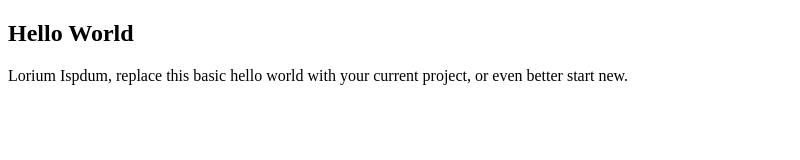
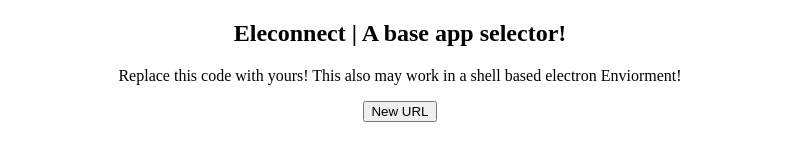
Before and after one commit to RossMdevs/Eleconnect, an Electron app: page index.html in a window 800 px wide. Drawn offline with nearby package versions, Linux system fonts and the light colour scheme.

Commit message:
Update index.html

```diff
--- a/index.html
+++ b/index.html
@@ -1,8 +1,20 @@
 <!DOCTYPE html>
+<!-- Developed by @IntelliBoi, revamped by @rossmdevs. Project status: semi-obsolete, apache open-source licensing.--->
 <html>
-    <title> Hello World </title>
-    <body>
-        <h2>Hello World</h2>
-        <p>Lorium Ispdum, replace this basic hello world with your current project, or even better start new.
+    <head>
+
+
+        <script type="text/javascript" src="assets/js/lightmode.js"></script>
+        <script type="text/javascript" src="assets/js/app.js"></script>
+        <link href="https://fonts.googleapis.com/css?family=Ubuntu" rel="stylesheet">
+        <script src="https://unpkg.com/sweetalert/dist/sweetalert.min.js"></script>
+
+        <script>
+            console.log("Eleconnect V.0.0.1 \n RLM Managed Assets & Tech \n Note: Rebranded and Reownered");
+        </script>
+    </head>
+       <center> <h2> Eleconnect | A base app selector! </h2>
+    <p>Replace this code with yours! This also may work in a shell based electron Enviorment! </p>
+ <button onclick="url();">New URL</button> </center>
     </body>
 </html>
```
